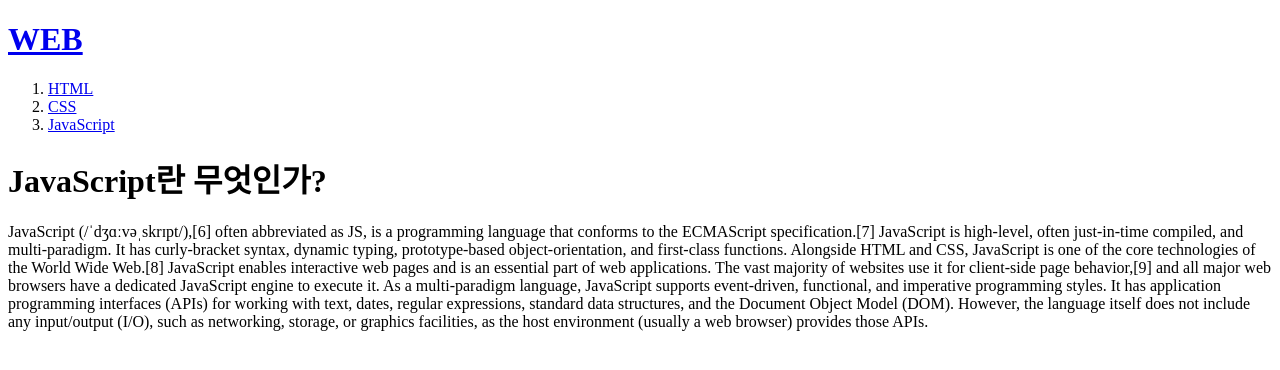
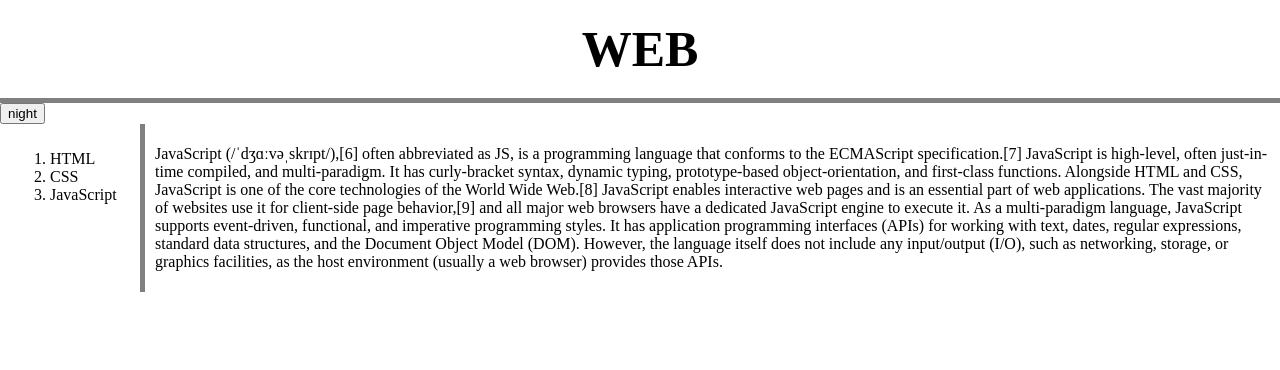
Before and after one commit to kangho-Noh/web1, a plain HTML site: page 3.html in a window 1280 px wide. Drawn offline with Linux system fonts and the light colour scheme.

Commit message:
Add files via upload

```diff
--- a/3.html
+++ b/3.html
@@ -3,22 +3,73 @@
   <head>
     <title>WEB1 - JS</title>
     <meta charset="utf-8">
+    <link rel="stylesheet" href="style.css">
   </head>
 
   <body>
-    <h1><a href="index.html">WEB</a></h1>
+  <h1><a href="index.html">WEB</a></h1>
+
+  <input type="button" value="night" onclick="
+  var target = document.querySelector('body').style;
+  if(this.value === 'night')
+  {
+    target.color = 'white';
+    target.backgroundColor = 'black';
+    this.value = 'day';
+    console.log('night');
+  }
+  else
+  {
+    target.color= 'black';
+    target.backgroundColor = 'white';
+    this.value = 'night';
+    console.log('day');
+  }
+  ">
+  <div id="grid">
+    <div id="menu">
     <ol>
       <li><a href="1.html">HTML</a></li>
       <li><a href="2.html">CSS</a></li>
       <li><a href="3.html">JavaScript</a></li>
     </ol>
-
-    <h1>JavaScript란 무엇인가?</h1>
+  </div>
+<div id="article">
     <p>JavaScript (/ˈdʒɑːvəˌskrɪpt/),[6] often abbreviated as JS, is a programming language that conforms to the ECMAScript specification.[7] JavaScript is high-level, often just-in-time compiled, and multi-paradigm. It has curly-bracket syntax, dynamic typing, prototype-based object-orientation, and first-class functions.
 
 Alongside HTML and CSS, JavaScript is one of the core technologies of the World Wide Web.[8] JavaScript enables interactive web pages and is an essential part of web applications. The vast majority of websites use it for client-side page behavior,[9] and all major web browsers have a dedicated JavaScript engine to execute it.
 
 As a multi-paradigm language, JavaScript supports event-driven, functional, and imperative programming styles. It has application programming interfaces (APIs) for working with text, dates, regular expressions, standard data structures, and the Document Object Model (DOM). However, the language itself does not include any input/output (I/O), such as networking, storage, or graphics facilities, as the host environment (usually a web browser) provides those APIs.
 </p>
+</div>
+</div>
+<script>
+
+
+</script>
+<!--
+<p>
+  <div id="disqus_thread"></div>
+  <script>
+
+  /**
+  *  RECOMMENDED CONFIGURATION VARIABLES: EDIT AND UNCOMMENT THE SECTION BELOW TO INSERT DYNAMIC VALUES FROM YOUR PLATFORM OR CMS.
+  *  LEARN WHY DEFINING THESE VARIABLES IS IMPORTANT: https://disqus.com/admin/universalcode/#configuration-variables*/
+  /*
+  var disqus_config = function () {
+  this.page.url = PAGE_URL;  // Replace PAGE_URL with your page's canonical URL variable
+  this.page.identifier = PAGE_IDENTIFIER; // Replace PAGE_IDENTIFIER with your page's unique identifier variable
+  };
+  */
+  (function() { // DON'T EDIT BELOW THIS LINE
+  var d = document, s = d.createElement('script');
+  s.src = 'https://web-1-thxz3xyerm.disqus.com/embed.js';
+  s.setAttribute('data-timestamp', +new Date());
+  (d.head || d.body).appendChild(s);
+  })();
+  </script>
+  <noscript>Please enable JavaScript to view the <a href="https://disqus.com/?ref_noscript">comments powered by Disqus.</a></noscript>
+</p>
+-->
   </body>
 </html>
--- /dev/null
+++ b/style.css
@@ -0,0 +1,38 @@
+
+a{
+        text-decoration: none;
+        color:black;
+}
+a:visited{
+  color:gray;
+}
+h1{
+  text-align: center;
+  font-size: 50px;
+  border-bottom: 5px gray solid;
+  padding: 20px;
+  margin:0
+}
+body{
+  margin:0;
+}
+@media (min-width:600px) {
+  div{
+    margin:0;
+  }
+  #article{
+    padding:5px;
+  }
+  #menu{
+    width: 120px;
+    border-right:5px gray solid;
+    margin:0;
+    padding:10px;
+
+  }
+  #grid{
+    display:grid;
+    grid-template-columns: 150px 1fr;
+  }
+}
+}
```
Also changed, not shown: 1.html (+37 -2 lines), 2.html (+32 -2 lines), index.html (+34 -4 lines).
